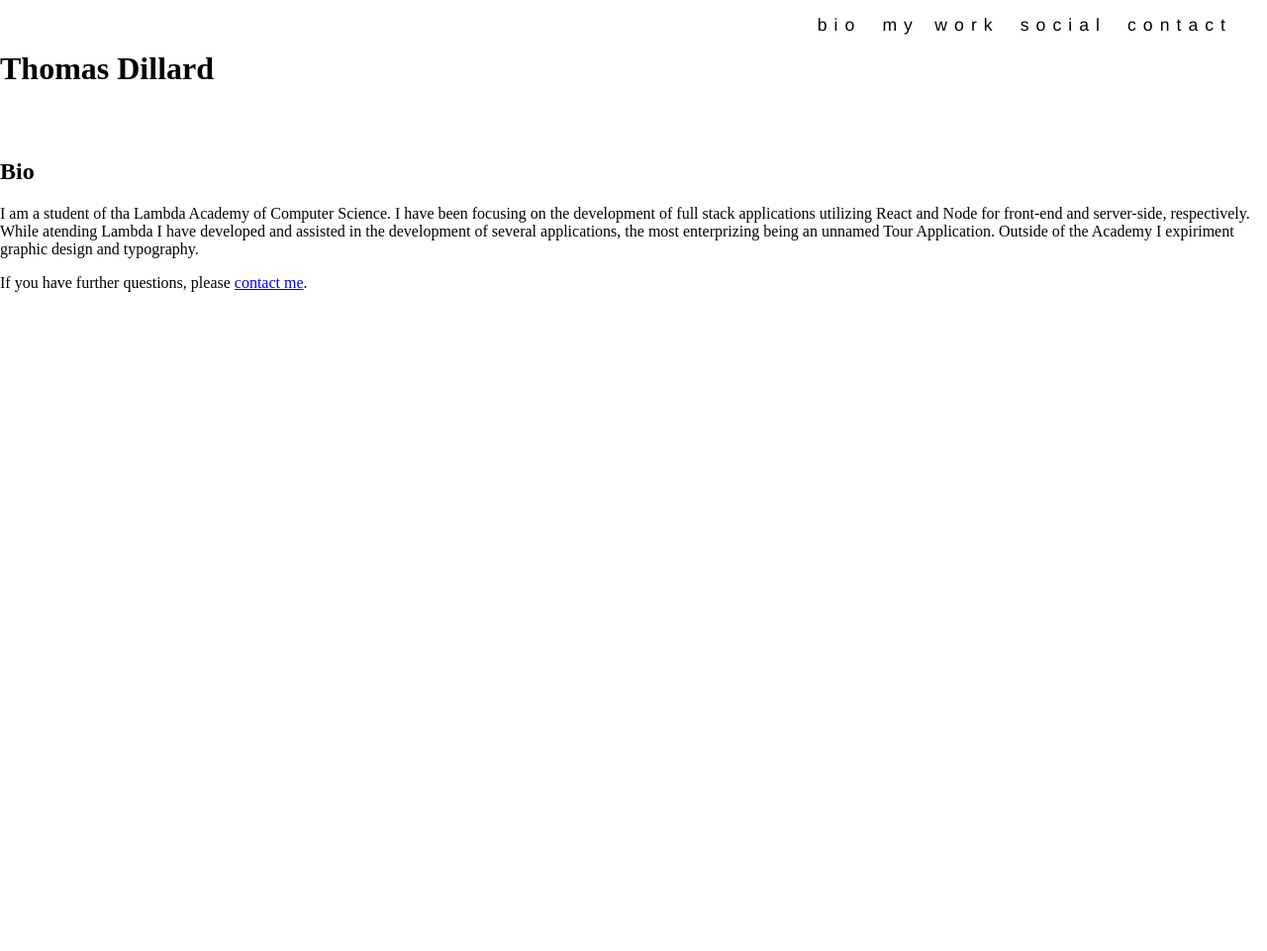
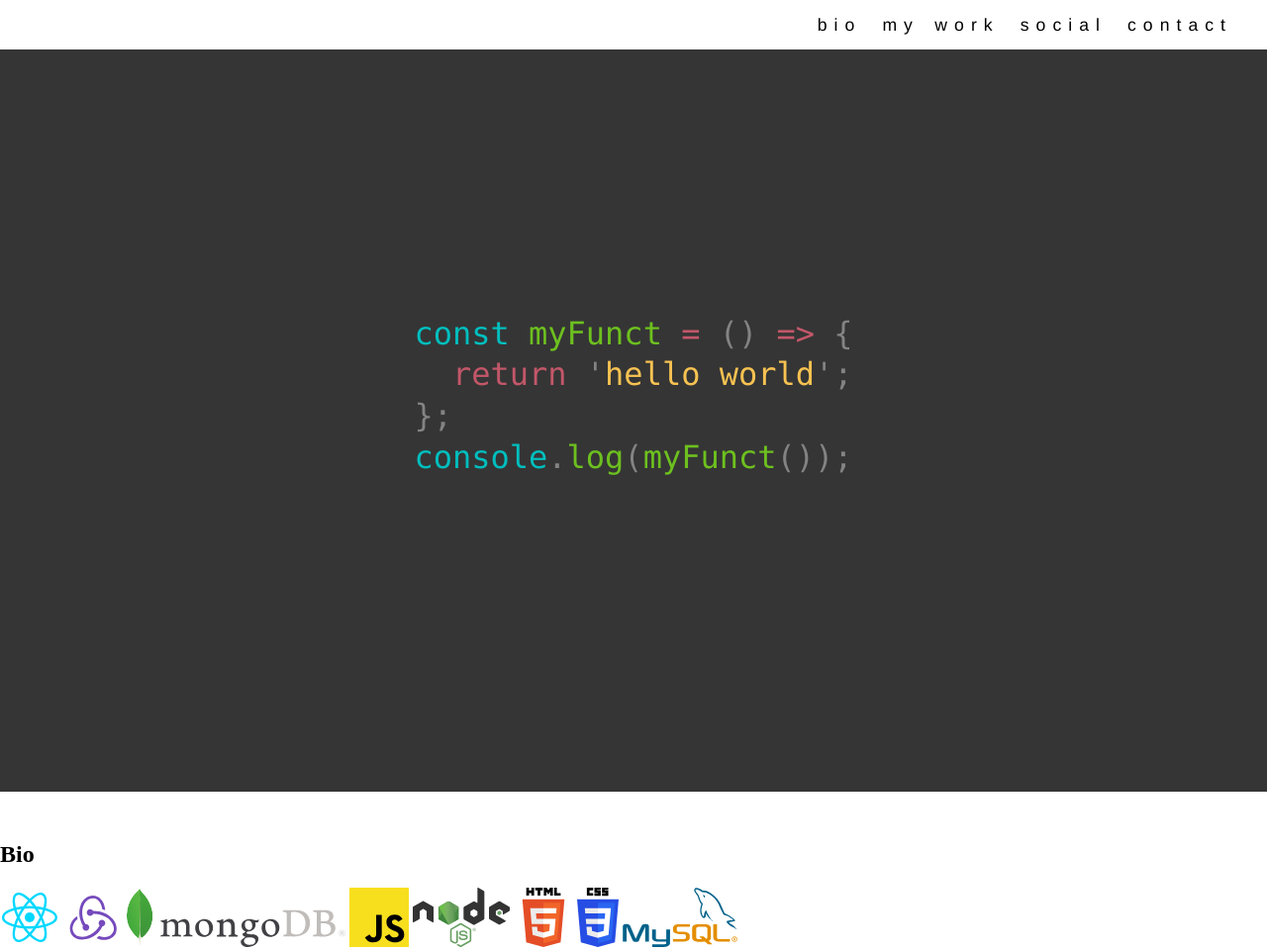
Before and after one commit to HTMLGhozt/Portfolio, a website: page index.html in a window 1280 px wide. Shown: the top 961 px of the page at 99% size. Drawn offline with Linux system fonts and the light colour scheme.

Commit message:
added logos, smooth scroll and 'hello world' header.

```diff
--- a/index.html
+++ b/index.html
@@ -24,10 +24,25 @@
       </nav>
     </div>
     <header>
-      <h1 class='header__title'>Thomas Dillard</h1>
+      <div class="javascript">
+        <span class="global-var">const</span> <span class="declaration">myFunct</span>
+        = <span class="symbol">()</span> => <span class="symbol">{</span><br />
+        &nbsp;&nbsp;return
+        <span class='symbol'>'</span><a href="#bio" class="text">hello world</a><span class='symbol'>';</span><br />
+        <span class="symbol">};</span><br />
+        <span class="global-var">console</span><span class='symbol'>.</span><span class="declaration">log</span><span class="symbol">(</span><span class="declaration">myFunct</span><span class="symbol">());</span>
+      </div>
     </header>
     <section id='bio' class='bio'>
       <h2 class='bio__title'>Bio</h2>
+      <img src="images/logos/react-1.svg" alt="React logo" width="60px" height="60px" />
+      <img src="images/logos/redux.svg" alt="Redux logo" width="60px" height="60px" />
+      <img src="images/logos/MongoDB-Logo.svg" alt="MongoDB Logo" height='60px' />
+      <img src="images/logos/Javascript.svg" alt="JavaScript Logo" height='60px' />
+      <img src="images/logos/Node.svg" alt="node logo" height='60px' />
+      <img src="images/logos/html5.svg" alt="html5 logo" height='60px' />
+      <img src="images/logos/css3.svg" alt="css3 logo" height='60px' />
+      <img src="images/logos/MySQL.svg" alt="MySQL logo" height ='60px' />
       <!-- https://dannyhrubin.com/2016/01/04/how-to-write-professional-executive-bio/ -->
       <p class='bio__paragraph'>
         I am a student of tha Lambda Academy of Computer Science.
@@ -58,4 +73,5 @@
     </footer>
   </body>
   <script src="script.js"></script>
+  <script src="smoothScroll.js"></script>
 </html>
--- /dev/null
+++ b/smoothScroll.js
@@ -0,0 +1,24 @@
+function anchorLinkHandler(e) {
+  const distanceToTop = el => Math.floor(el.getBoundingClientRect().top);
+
+  e.preventDefault();
+  const targetID = this.getAttribute("href");
+  const targetAnchor = document.querySelector(targetID);
+  if (!targetAnchor) return;
+  const originalTop = distanceToTop(targetAnchor);
+
+  window.scrollBy({ top: originalTop, left: 0, behavior: "smooth" });
+
+  const checkIfDone = setInterval(() => {
+    const atBottom = window.innerHeight + window.pageYOffset >= document.body.offsetHeight - 2;
+    if (distanceToTop(targetAnchor) === 0 || atBottom) {
+      targetAnchor.tabIndex = "-1";
+      window.history.pushState("", "", targetID);
+      clearInterval(checkIfDone);
+    }
+  }, 100);
+}
+
+const linksToAnchors = document.querySelectorAll('a[href^="#"]');
+
+linksToAnchors.forEach(each => (each.onclick = anchorLinkHandler));
--- a/styles.css
+++ b/styles.css
@@ -1,8 +1,10 @@
 body, section {
   margin: 0;
   padding: 0;
+  min-height: 100vh
+}
+section {
   padding-top: 30px;
-  min-height: 100vh
 }
 .nav-bar {
   position: fixed;
@@ -83,3 +85,49 @@ body, section {
 .main-nav:hover > .sliding-underline--active:after {
   background:rgba(0, 0, 0, 0.2);
 }
+header {
+  height: 100vh;
+  display: flex;
+  align-items: center;
+  justify-content: center;
+  background: rgb(53, 53, 53);
+}
+/* Code Header colors */
+.javascript {
+  font-size: 2em;
+  font-family: "Lucida Console", Monaco, monospace;
+  color: rgb(194, 87, 105);
+  line-height: 1.3em;
+}
+.symbol {
+  color: rgb(131, 131, 131);
+}
+.global-var {
+  color: rgb(0, 190, 190);
+}
+.declaration {
+  color: rgb(109, 192, 31)
+}
+.text {
+  color: #f7c252;
+  text-decoration: none;
+  transition: 1s ease;
+}
+.javascript:hover > .text {
+  font-size: 1.5em;
+  line-height: 1.5em;
+}
+/* scrolling test */
+/* a[ href='#bio' ]:target ~ #bio {
+  -webkit-transform: translateY( 0px);
+  transform: translateY( 0px );
+}
+
+a[ href='#my-work' ]:target ~ #main article.panel {
+  -webkit-transform: translateY( -500px );
+  transform: translateY( -500px );
+}
+a[ href="#social" ]:target ~ #main article.panel {
+  -webkit-transform: translateY( -1000px );
+  transform: translateY( -1000px );
+} */
```
Also changed, not shown: images/logos/Javascript.svg (added), images/logos/MongoDB-Logo.svg (added), images/logos/MySQL.svg (added), images/logos/Node.svg (added), images/logos/css3.svg (added), images/logos/html5.svg (added), images/logos/react-1.svg (added), images/logos/redux.svg (added).
